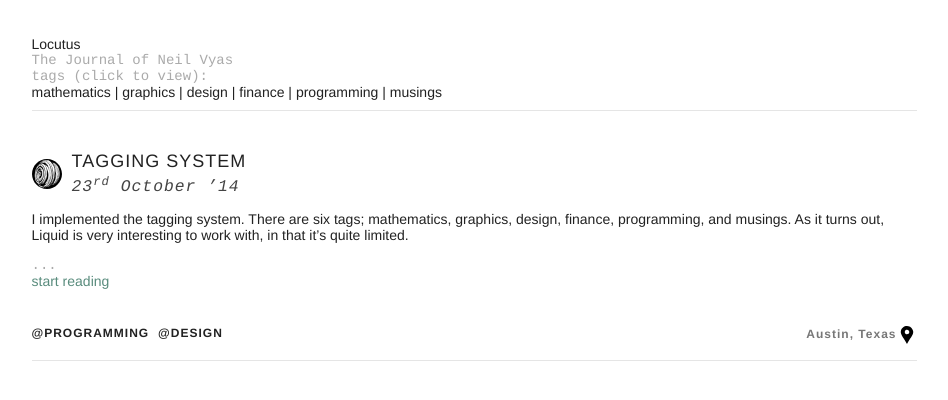
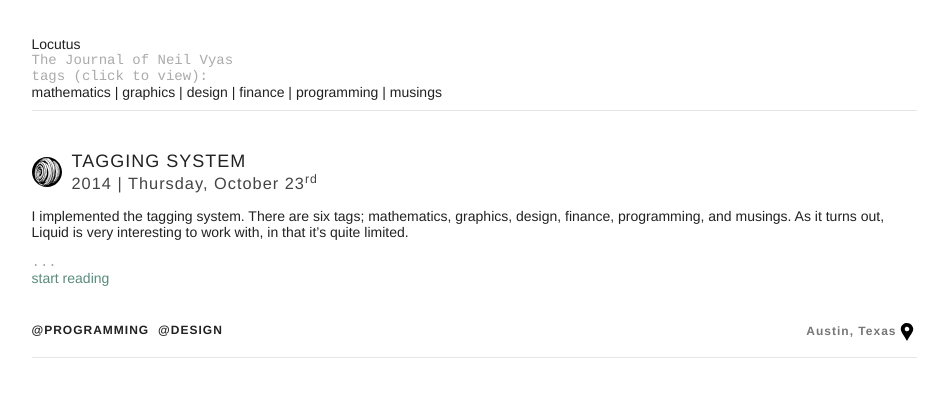
Before and after one commit to neilvyas/neilvyas.github.io, a Jekyll site: the page built from tagged/programming.html, in a window 1280 px wide, cut to the strip 14-464 px from the top of the page. Shown: the top 400 px of the strip, without its empty margins (166-1114 px from the left). Built offline with Jekyll 4.4.1, drawn with Linux system fonts in a browser that asks for light colours.

Commit message:
changed date header

```diff
--- a/_includes/post.html
+++ b/_includes/post.html
@@ -1,7 +1,7 @@
 <section class="post">
     <div class="post-header post-header--dw">
         <a href="{{ include.post.url }}"><h3 class="post-header-title">{{ include.post.title }}</h3></a>
-        <h3 class="post-header-date"><span class="ordinal">{{ include.post.date | date: "%e" }}</span> {{ include.post.date | date: "%B &#8217;%y" }}</h3>
+        <h3 class="post-header-date">{{ include.post.date | date: "%Y | %A, %B " }}<span class="ordinal">{{ include.post.date | date: "%d" }}</span></h3>
     </div>
     <div class="post-body">
         {{ include.content }}
--- a/_sass/modules/post/_rules.scss
+++ b/_sass/modules/post/_rules.scss
@@ -26,7 +26,7 @@
     }
 
     .post-header-title {
-        margin-bottom: 5px;
+        margin-bottom: 2px;
         font-family: $title-font;
         font-size: 18px;
         font-weight: 500;
@@ -41,9 +41,9 @@
     }
 
     .post-header-date {
-        font-family: $caption-font;
-        font-style: italic;
-        font-weight: normal;
+        font-family: $regular-font;
+        font-style: normal;
+        font-weight: 300;
         color: #444;
         letter-spacing: 1px;
     }
```
